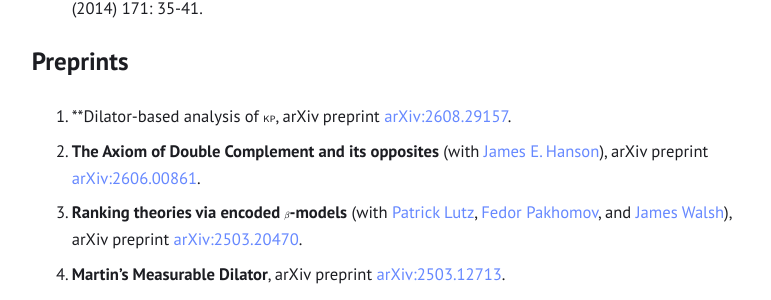
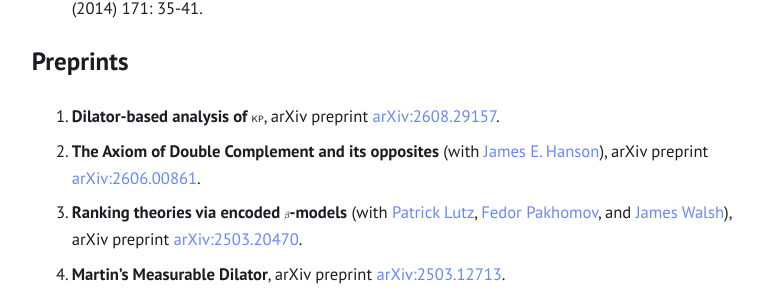
Before and after one commit to hanuljeon95/hanuljeon95.github.io, a Jekyll site: the page built from papers.md, in a window 1280 px wide. Shown: the part 740-1040 px from the top of the page, without its empty margins (255-1026 px from the left). Built offline with Jekyll 4.4.1, drawn with Linux system fonts in a browser that asks for light colours.

Commit message:
Fixed a typo

```diff
--- a/papers.md
+++ b/papers.md
@@ -21,7 +21,7 @@ Publications
 Preprints
 ------------
 
-1. **Dilator-based analysis of $\mathsf{KP}$, arXiv preprint [arXiv:2608.29157](https://arxiv.org/abs/2608.29157).
+1. **Dilator-based analysis of $\mathsf{KP}$**, arXiv preprint [arXiv:2608.29157](https://arxiv.org/abs/2608.29157).
 1. **The Axiom of Double Complement and its opposites** (with [James E. Hanson](https://james-hanson.github.io)), arXiv preprint [arXiv:2606.00861](https://arxiv.org/abs/2606.00861).
 1. **Ranking theories via encoded $\beta$-models** (with [Patrick Lutz](https://websites.umich.edu/~pglutz/), [Fedor Pakhomov](https://homepage.mi-ras.ru/~pakhfn/), and [James Walsh](https://www.jameswalsh.org/)), arXiv preprint [arXiv:2503.20470](https://arxiv.org/abs/2503.20470).
 1. **Martin's Measurable Dilator**, arXiv preprint [arXiv:2503.12713](https://arxiv.org/abs/2503.12713).
```
